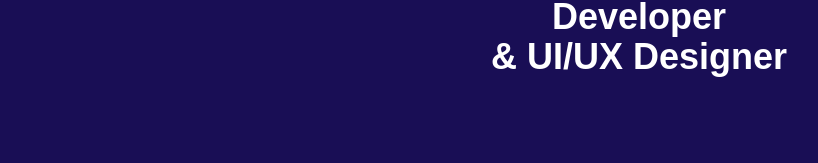
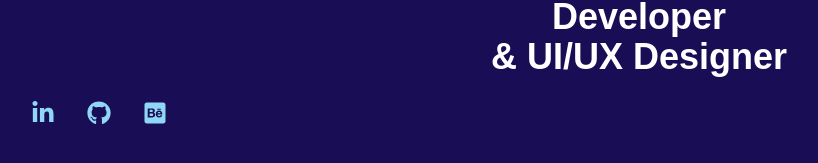
Before and after one commit to princeradebe/portfolio, a React (Vite) app: page / in a window 1280 px wide. Shown: the part 147-310 px from the top of the page, without its empty margins (1-819 px from the left). Built offline with nearby package versions, Linux system fonts and the light colour scheme; a web font is replaced by a local one.

Commit message:
Add icons for linkedin, github and behance

```diff
--- a/src/components/Hero.jsx
+++ b/src/components/Hero.jsx
@@ -1,4 +1,5 @@
 import React from 'react'
+import { FaLinkedinIn, FaGithub, FaBehanceSquare } from 'react-icons/fa'
 
 const Hero = () => {
     return (
@@ -15,8 +16,10 @@ const Hero = () => {
                     & UI/UX Designer
                 </h1>
             </div>
-            <div className='flex'>
-
+            <div className='flex text-2xl text-light-blue gap-8 mt-6'>
+                <FaLinkedinIn />
+                <FaGithub />
+                <FaBehanceSquare />
             </div>
         </>
     )
```
